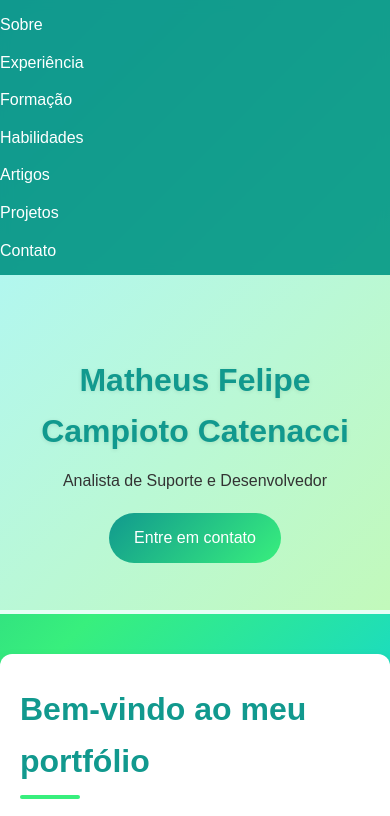
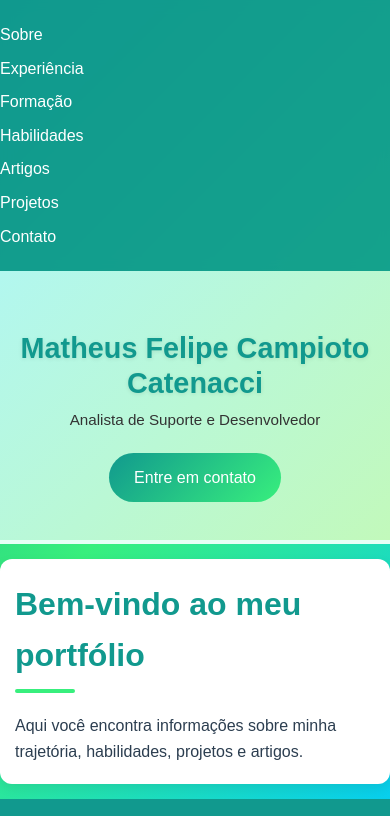
Before and after one commit to MatheusCampioto/sitedev, a plain HTML site: page index.html in a window 390 px wide. Shown: the top 816 px of the page. Drawn offline with Linux system fonts and the light colour scheme.

Commit message:
altt 20/03

```diff
--- a/style.css
+++ b/style.css
@@ -239,16 +239,28 @@ footer a:hover { color: #e6fff5; }
 /* ===== RESPONSIVIDADE ===== */
 @media (max-width: 768px) {
   .navbar {
-    position: relative; /* deixa de ser fixa no mobile */
+    position: relative; /* não fica fixa no mobile */
   }
   .navbar ul {
     flex-direction: column;
-    gap: 12px;
+    gap: 8px; /* menos espaço entre links */
+    padding: 10px 0;
   }
+
   .hero {
-    padding: 80px 20px 40px; /* reduz espaço no mobile */
+    padding: 60px 15px 30px; /* reduz bastante o espaço no topo */
   }
-  .hero h1 { font-size: 2rem; }
-  .hero p { font-size: 1rem; }
-  section { padding: 30px 20px; }
+  .hero h1 {
+    font-size: 1.8rem;
+    line-height: 1.2;
+  }
+  .hero p {
+    font-size: 0.95rem;
+    margin-top: 8px;
+  }
+
+  section {
+    padding: 20px 15px; /* menos espaço interno */
+    margin: 15px auto;  /* menos espaço externo */
+  }
 }
```
